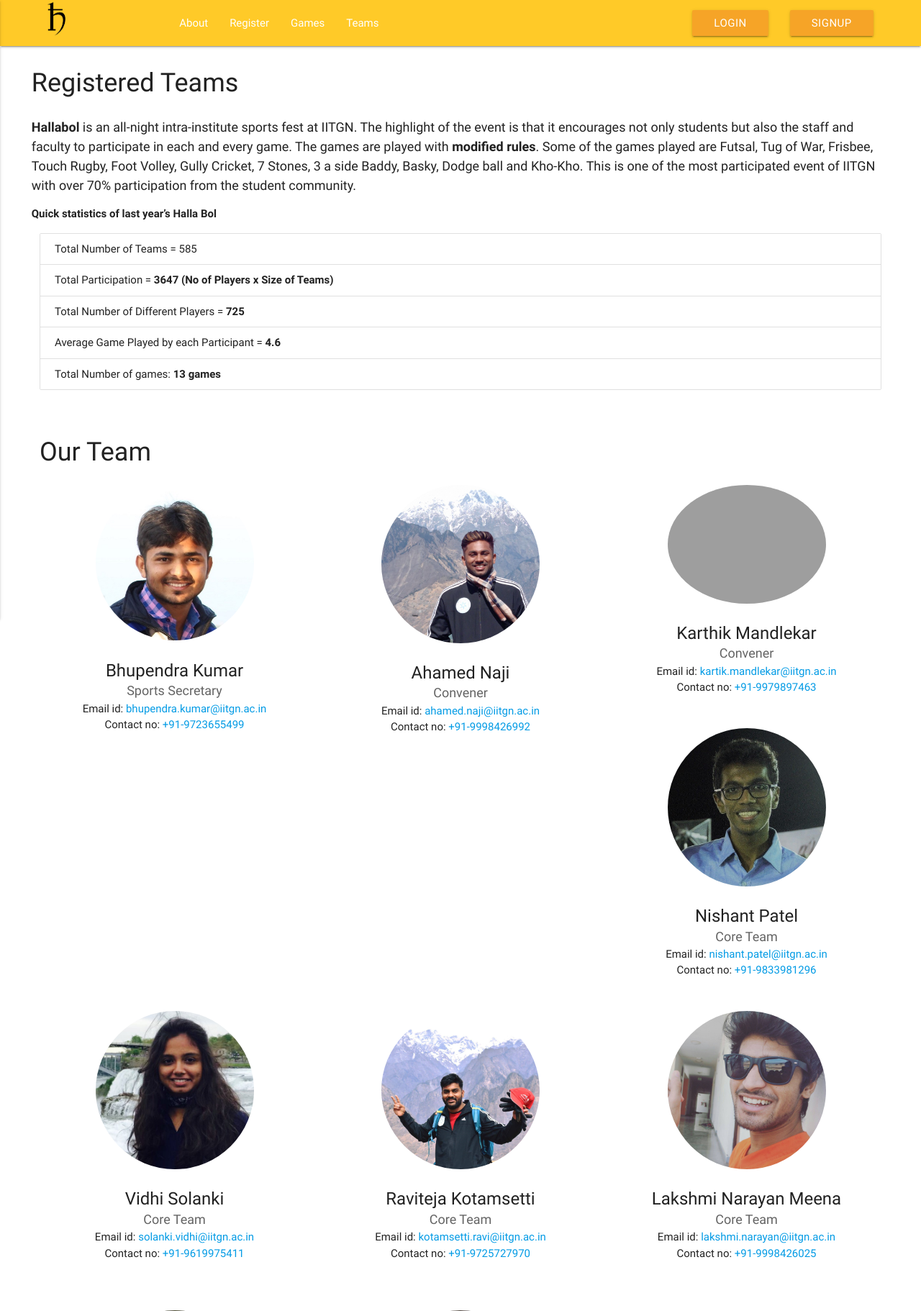
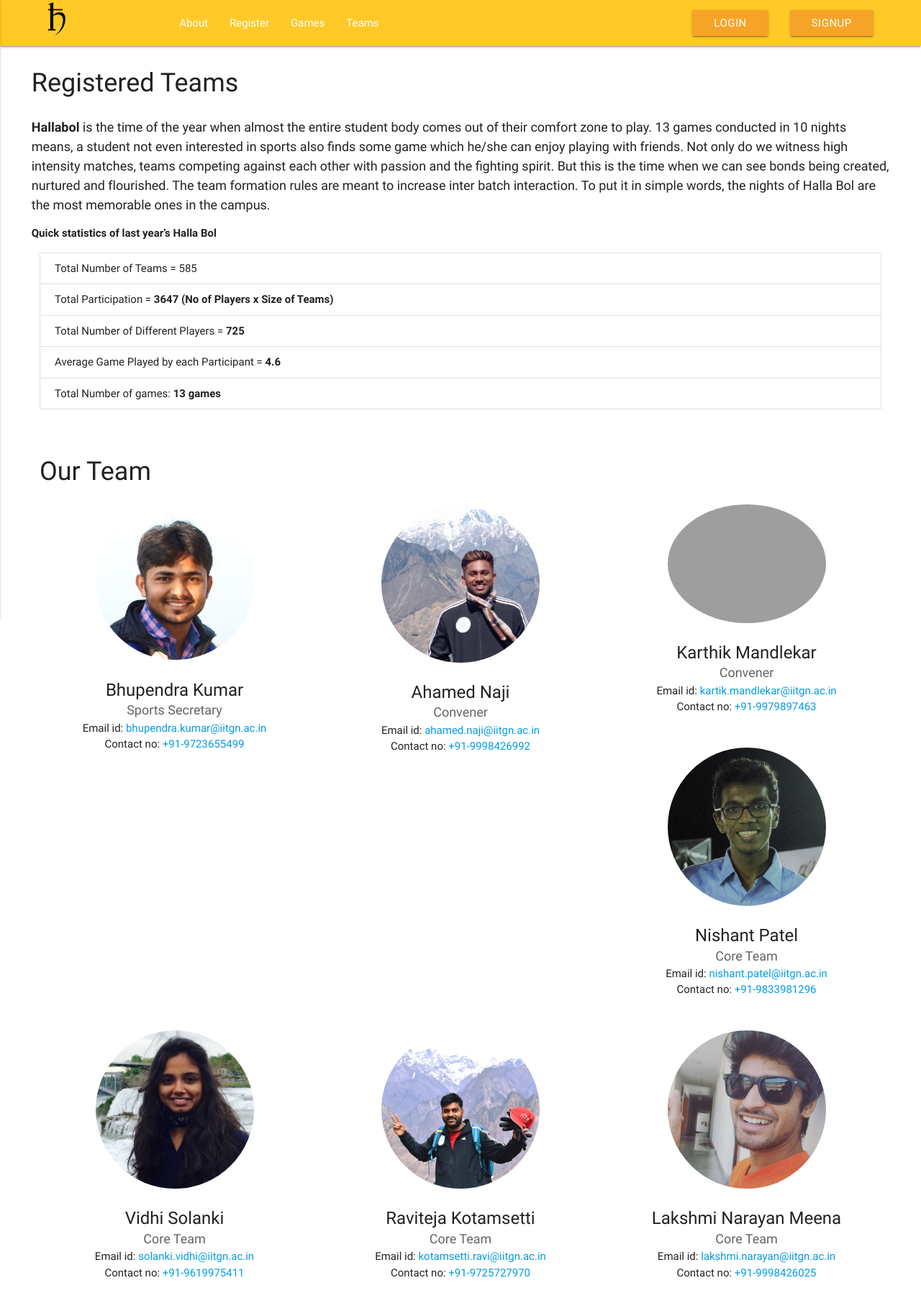
Before and after one commit to rahulmanusmare/HallBol19, a PHP site: page /hallabol15/about.php in a window 1280 px wide. Shown: the top 1822 px of the page at 72% size. Run offline with PHP 8.4, Linux system fonts and the light colour scheme; some libraries are stand-ins or nearby versions; grey boxes are pictures that could not be loaded.

Commit message:
Modified About

```diff
--- a/about.php
+++ b/about.php
@@ -23,9 +23,7 @@
                 <small></small>
             </h1>
 
-                <div style="font-size: 18px"><b>Hallabol</b> is an all-night intra-institute sports fest at IITGN. The highlight of the event is that it encourages not only students but also the staff and faculty to participate in each and
-                    every game. The games are played with <b>modified rules</b>. Some of the games played are Futsal, Tug of War, Frisbee, Touch Rugby, Foot Volley, Gully Cricket, 7 Stones, 3 a side Baddy, Basky, Dodge ball and Kho-Kho. This is one of the most participated
-                    event of IITGN with over 70% participation from the student community.
+                <div style="font-size: 18px"><b>Hallabol</b> is the time of the year when almost the entire student body comes out of their comfort zone to play. 13 games conducted in 10 nights means, a student not even interested in sports also finds some game which he/she can enjoy playing with friends. Not only do we witness high intensity matches, teams competing against each other with passion and the fighting spirit. But this is the time when we can see bonds being created, nurtured and flourished. The team formation rules are meant to increase inter batch interaction. To put it in simple words, the nights of Halla Bol are the most memorable ones in the campus.
                 </div>
                 <p><b>Quick statistics of last year’s Halla Bol</b></p>
                 <div class= "container">
--- a/index.php
+++ b/index.php
@@ -95,9 +95,7 @@
         <div class="center" style="font-weight: bold">
             <h4>About the event</h4>
         </div>
-        <div style="font-size: 18px"><b>Hallabol</b> is an all-night intra-institute sports fest at IITGN. The highlight of the event is that it encourages not only students but also the staff and faculty to participate in each and
-            every game. The games are played with <b>modified rules</b>. Some of the games played are Futsal, Tug of War, Frisbee, Touch Rugby, Foot Volley, Gully Cricket, 7 Stones, 3 a side Baddy, Basky, Dodge ball and Kho-Kho. This is one of the most participated
-            event of IITGN with over 70% participation from the student community.
+        <div style="font-size: 18px"><b>Hallabol</b> is the time of the year when almost the entire student body comes out of their comfort zone to play. 13 games conducted in 10 nights means, a student not even interested in sports also finds some game which he/she can enjoy playing with friends. Not only do we witness high intensity matches, teams competing against each other with passion and the fighting spirit. But this is the time when we can see bonds being created, nurtured and flourished. The team formation rules are meant to increase inter batch interaction. To put it in simple words, the nights of Halla Bol are the most memorable ones in the campus.
         </div>
 
 <!-- Features Section -->
```
